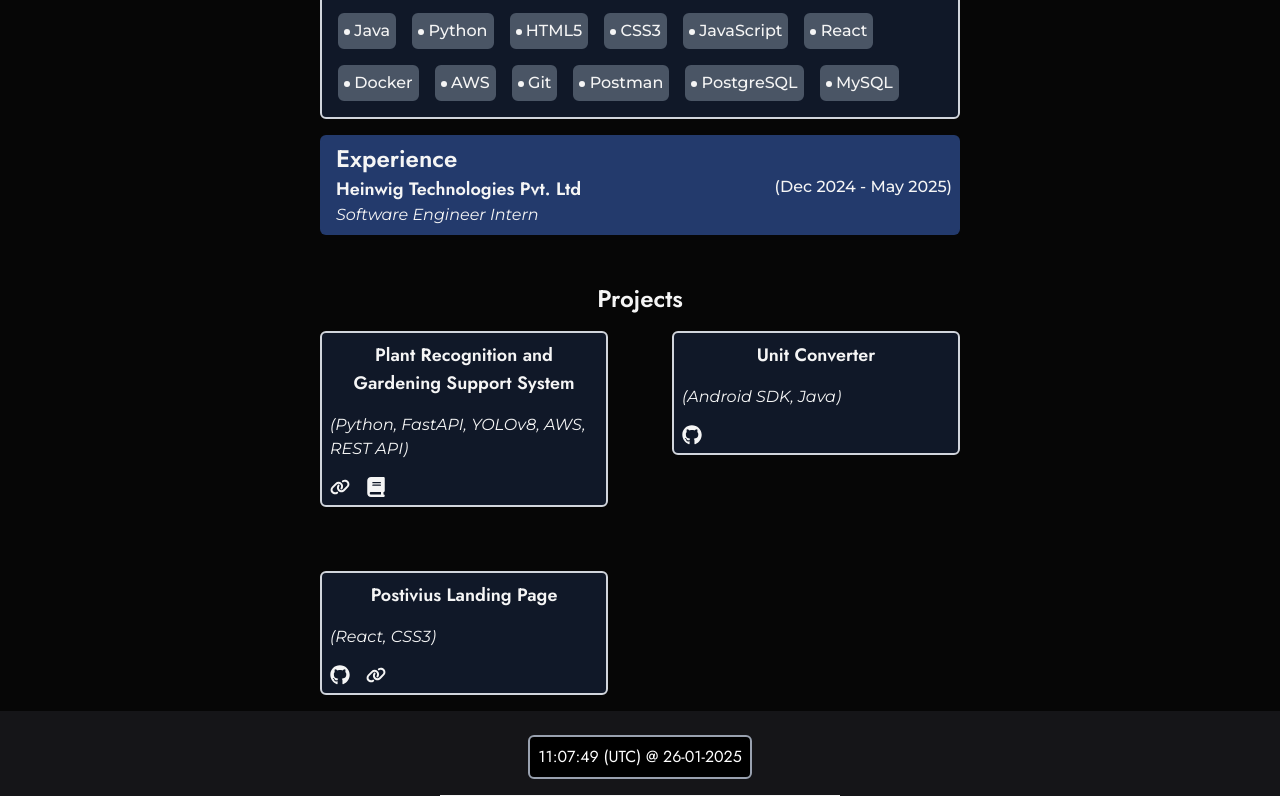
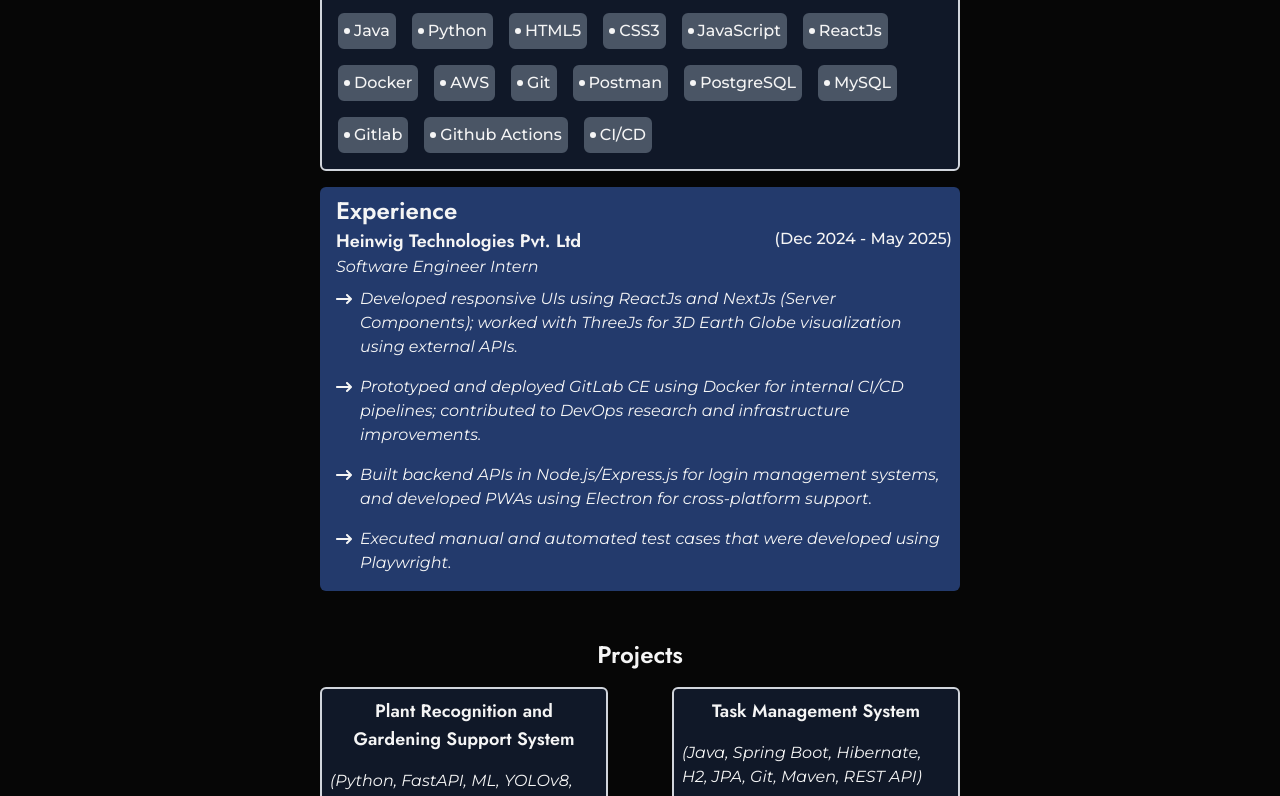
Before and after one commit to pnvshravan/pnvshravan-portfolio, a React (Vite) app: page / in a window 1280 px wide. Shown: the part 301-1097 px from the top of the page. Built offline with nearby package versions, Linux system fonts and the light colour scheme.

Commit message:
made few changes-i1

```diff
--- a/src/components/Footer.jsx
+++ b/src/components/Footer.jsx
@@ -5,13 +5,13 @@ import { FaGithub } from "react-icons/fa6";
 import { FaLink } from "react-icons/fa";
 import { IoMail } from "react-icons/io5";
 import { GrArticle } from "react-icons/gr";
-import { getLocalTime} from "../utils/DateAndTime";
+// import { getLocalTime} from "../utils/DateAndTime";
 import { DateTime } from "luxon";
 
 
 const Footer=()=>{
 
-    let localTime = getLocalTime();
+    // let localTime = getLocalTime();
 
     const linkStyle ={
         style1: 'px-4 hover:scale-125 mob-sm:px-2',
@@ -65,12 +65,12 @@ const Footer=()=>{
         <>
             <div className="bg-[#151518] flex flex-col place-items-center  h-auto min-h-[200px]: gap-2 font-jost pt-4 pb-4">
 
-                <div className="mt-2 flex gap-10 mob-sm:flex mob-sm:flex-col mob-sm:gap-2 mob-sm:place-items-center rounded-md mob-sm:border-0">
+                {/* <div className="mt-2 flex gap-10 mob-sm:flex mob-sm:flex-col mob-sm:gap-2 mob-sm:place-items-center rounded-md mob-sm:border-0">
                     <div className=" text-white p-2 rounded-md bg-black border-gray-400 border-2">{localTime}</div>
-                </div>
+                </div>  */}
 
                 <div className="mob-sm:w-[15rem] mob-sm:flex-col m-auto mt-2">
-                    <hr/>
+                    {/* <hr/> */}
                     <p className="mt-2 font-medium text-center mb-4 text-[1.2rem] mob-sm:text-[1rem]"><FaLink className="inline"/> Connect with me at</p>
 
                     <ul className='flex flex-row justify-center m-2 pb-2 mob-sm:flex-row mob-sm:justify-center'>
--- a/src/components/Home.jsx
+++ b/src/components/Home.jsx
@@ -18,7 +18,7 @@ const Home=()=>{
                             </p>
                         </div>
                         <button className="border-gray-400 border-2 rounded-md p-1.5 bg-gray-700 hover:cursor-pointer hover:ring-3 hover:ring-gray-400">
-                            <a href="https://drive.google.com/file/d/12LfLK-IKkJ517Hb_WydEp_L37MbXETmS/view?usp=drive_link" target="_blank" ><FiDownloadCloud className="inline"/> Resume</a>
+                            <a href="https://drive.google.com/file/d/1gVmV0hGCVZf9cAxVpxyQr8klMNC0Oc66/view?usp=sharing" target="_blank" ><FiDownloadCloud className="inline"/> Resume</a>
                         </button>
                     </div>
                 </div>
--- a/src/components/Projects.jsx
+++ b/src/components/Projects.jsx
@@ -8,11 +8,18 @@ const Projects=()=>{
     const projs_list =[
         {
             title:'Plant Recognition and Gardening Support System',
-            desc:'Python, FastAPI, YOLOv8, AWS, REST API',
+            desc:'Python, FastAPI, ML, YOLOv8, Docker, AWS, REST API, Flutter, Dart',
             github: '',
             dlylink:'https://play.google.com/store/apps/details?id=com.miyu.plantai',
             docs:'https://ijirt.org/Article?manuscript=165047'
 
+        },
+        {
+            title:'Task Management System',
+            desc:'Java, Spring Boot, Hibernate, H2, JPA, Git, Maven, REST API',
+            github: 'https://github.com/pnvshravan/Tasks-case-study',
+            dlylink:'',
+            docs: ''
         },
         {
             title:'Unit Converter',
@@ -24,12 +31,13 @@ const Projects=()=>{
         },
         {
             title:'Postivius Landing Page',
-            desc:'React, CSS3',
+            desc:'ReactJs, CSS3, Figma',
             github: 'https://github.com/pnvshravan/positivus-replica-website',
             dlylink:'https://positivus-replica-website.vercel.app/',
             docs: ''
 
-        }
+        },
+
     ]
 
 return (
--- a/src/components/Section2.jsx
+++ b/src/components/Section2.jsx
@@ -1,8 +1,17 @@
 //This section contains Skills and Experience
+
 import { FaCircle } from "react-icons/fa6";
+import { FaArrowRightLong } from "react-icons/fa6";
 
 const skillsData =[
-    "Java", "Python","HTML5","CSS3","JavaScript","React","Docker","AWS","Git","Postman","PostgreSQL","MySQL"]
+    "Java", "Python","HTML5","CSS3","JavaScript","ReactJs","Docker","AWS","Git","Postman","PostgreSQL","MySQL", "Gitlab", "Github Actions", "CI/CD"]
+
+const workdesc1 = [
+    'Developed responsive UIs using ReactJs and NextJs (Server Components); worked with ThreeJs for 3D Earth Globe visualization using external APIs.',
+    'Prototyped and deployed GitLab CE using Docker for internal CI/CD pipelines; contributed to DevOps research and infrastructure improvements.',
+    'Built backend APIs in Node.js/Express.js for login management systems, and developed PWAs using Electron for cross-platform support.',
+    'Executed manual and automated test cases that were developed using Playwright.'
+]
 
 const Section2=()=>{
     return (
@@ -15,18 +24,27 @@ const Section2=()=>{
                     {
                         skillsData.map((item, index)=>(
                             <div className="p-2 gap-2 skills-list inline-flex" key={index}>
-                                <li className="bg-gray-600 font-medium"><span className="inline-block align-middle"><FaCircle size={6}/></span> {item}</li>
+                                <li className="bg-gray-600 font-medium flex items-center gap-1"><FaCircle size={6}/> {item}</li>
                             </div>
                     ))}
                     {/* {&#9679;} */}
                 </div>
                 <div className=" mb-2 rounded-md bg-[#233A6C] p-2 w-[40rem] hover:ring-3 hover:ring-teal-400 mob-sm:w-[15rem] tablet:w-[25rem]">
                     <h1 className="px-2">Experience</h1>
-                    <div className="flex justify-between gap-6">
+                    <div className="flex justify-between gap-6 mob-sm:flex mob-sm:flex-col mob-sm:gap-2 mob-sm:items-center">
                         <a href="https://www.linkedin.com/company/heinwig/" target="_blank" className="hover:underline"><h3 className="px-2 font-semibold">Heinwig Technologies Pvt. Ltd</h3></a>
-                        <p className="tablet:ml-12 font-medium">(Dec 2024 - May 2025)</p>
+                        <p className=" font-medium">(Dec 2024 - May 2025)</p>
                     </div>
                     <p className="px-2"><i>Software Engineer Intern</i></p>
+                    {
+                        workdesc1 .map((item, index)=>(
+                            <div className="p-2 gap-2 flex flex-col" key={index}>
+                                <li className="italic flex items-start gap-2">
+                                    <FaArrowRightLong className="mt-1 shrink-0" />
+                                    {item}
+                                </li>
+                            </div>
+                        ))}
                 </div>
             </div>
         </>
--- a/src/utils/DateAndTime.js
+++ /dev/null
@@ -1,25 +0,0 @@
-import { useState, useEffect } from "react";
-import { DateTime } from "luxon";
-
-export const getLocalTime = () => {
-  const [localTime, setLocalTime] = useState("");
-
-  // Function to get the local time with the desired format
-  const getLocalTime = () => {
-    const now = DateTime.now();
-    const format = "HH:mm:ss (ZZZZ) @ dd-MM-yyyy";
-    return now.toFormat(format);
-  };
-
-  useEffect(() => {
-    // Update the time every second
-    const interval = setInterval(() => {
-      setLocalTime(getLocalTime());
-    }, 1000);
-
-    // Cleanup interval on component unmount
-    return () => clearInterval(interval);
-  }, []);
-
-  return localTime;
-}
```
